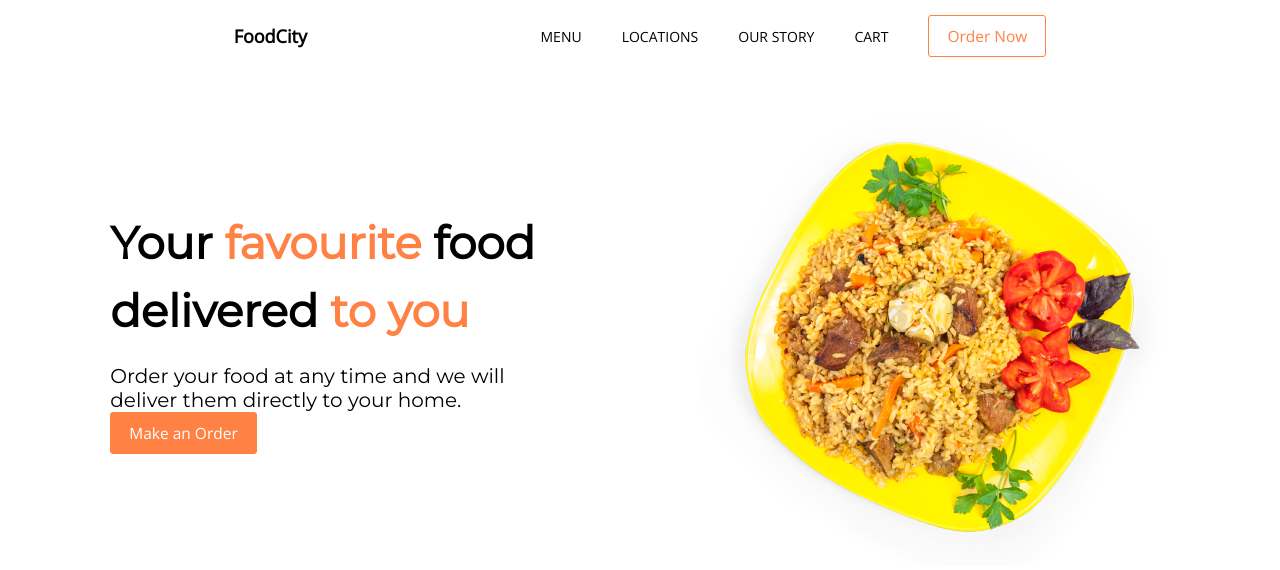
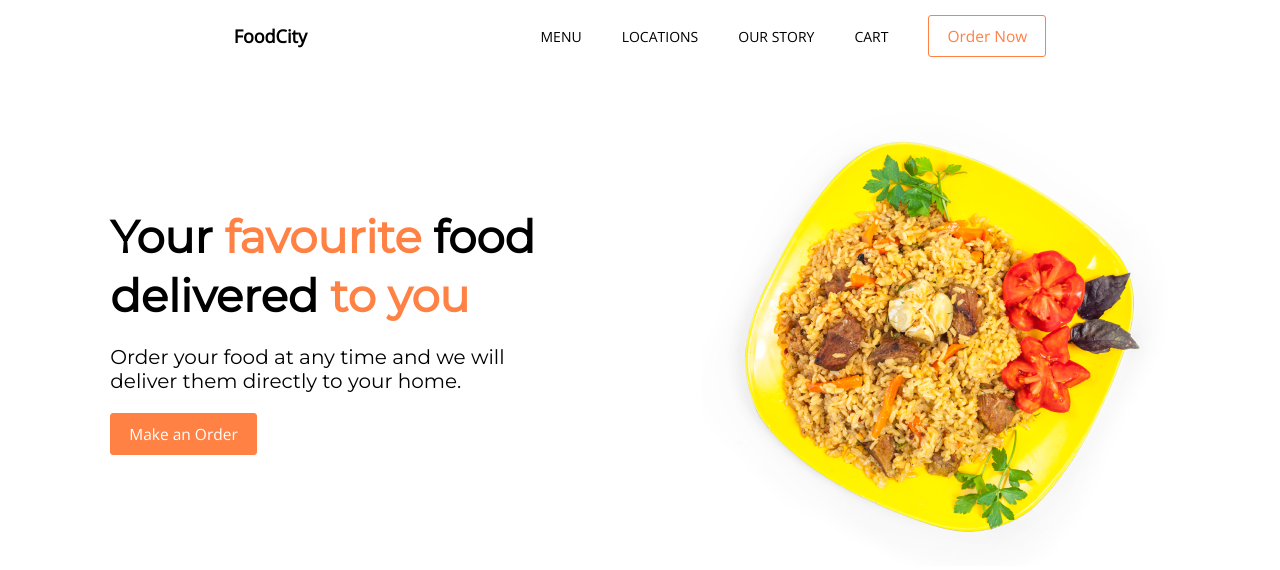
Before and after one commit to samuelkurdz/foodcity, a React (Create React App) app: page / in a window 1280 px wide. Shown: the top 570 px of the page. Built offline with nearby package versions, Linux system fonts and the light colour scheme.

Commit message:
pizza image adde

```diff
--- a/src/pages/home-page/homepage.scss
+++ b/src/pages/home-page/homepage.scss
@@ -11,7 +11,7 @@
       font-size: 45px;
       margin-bottom: 20px;
       font-weight: 600;
-      line-height: 1.5;
+      line-height: 1.3;
       span {
         color: #ff8144;
       }
@@ -20,6 +20,7 @@
     .banner-small-text {
       font-size: 20px;
       line-height: 1.2;
+      margin-bottom: 20px;
     }
   }
 }
```
Also changed, not shown: src/assets/images/pizza.png (added).
